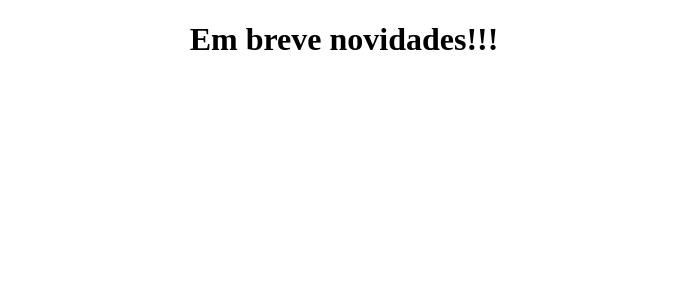
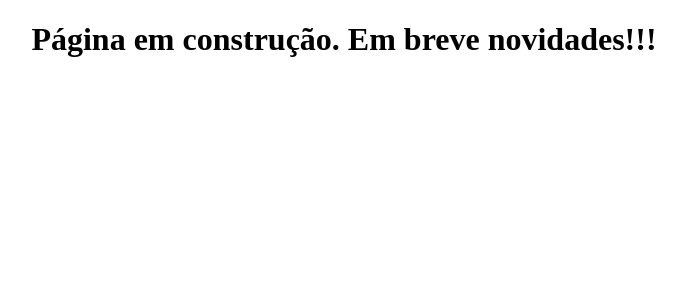
Before and after one commit to patocg/firstproject, a Next.js app: page / in a window 1280 px wide. Shown: the top 300 px of the page, without its empty margins (296-981 px from the left). Built offline with nearby package versions, Linux system fonts and the light colour scheme.

Commit message:
Atualização da mensagen no site

```diff
--- a/pages/index.js
+++ b/pages/index.js
@@ -1,5 +1,5 @@
 function Home() {
-    return <h1><center>Em breve novidades!!!</center></h1>;
+    return <h1><center>Página em construção. Em breve novidades!!!</center></h1>;
 }
 
 export default Home;
```
